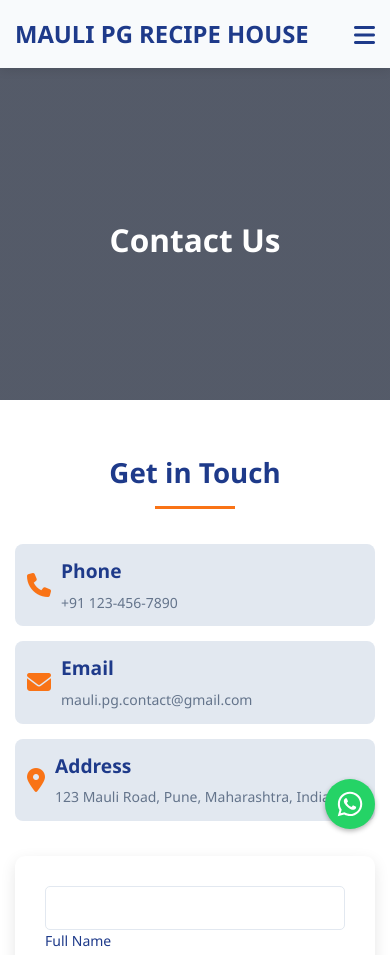
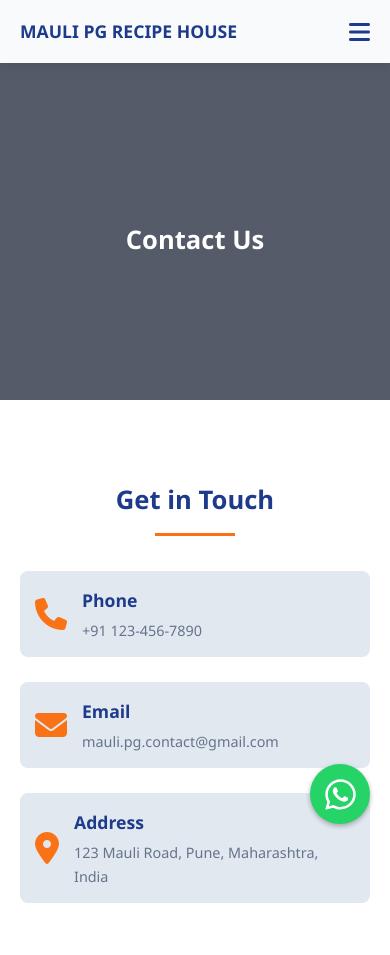
Before and after one commit to maulipg/Website, a plain HTML site: page contact.html in a window 390 px wide. Shown: the top 955 px of the page. Drawn offline with Linux system fonts and the light colour scheme.

Commit message:
responcive text size

```diff
--- a/contact.html
+++ b/contact.html
@@ -478,114 +478,122 @@
     height: 35px;
   }
 
-  /* Responsive Typography */
-html {
-    /* Base font size */
-    font-size: 16px;
+
+/* Base font sizes */
+:root {
+    --base-font-size: 16px;
+    --scale-ratio: 0.15;  /* Scaling ratio for responsive text */
 }
 
-/* Fluid typography for headings and body text */
-h1, .logo h1 {
-    font-size: clamp(1.2rem, 2vw + 1rem, 1.5rem);
+body {
+    font-size: var(--base-font-size);
+    /* Other existing body styles remain the same */
 }
 
-h2, .section-title {
-    font-size: clamp(1.5rem, 3vw + 1rem, 2.2rem);
+/* Responsive text scaling */
+@media (max-width: 1200px) {
+    :root {
+        --base-font-size: 15px;
+    }
 }
 
-h3, .location-title {
-    font-size: clamp(1.1rem, 1.5vw + 0.5rem, 1.5rem);
+@media (max-width: 992px) {
+    :root {
+        --base-font-size: 14px;
+    }
+
+    .logo h1 {
+        font-size: 1.3rem;
+    }
+
+    .section-title {
+        font-size: 2rem;
+    }
 }
 
-p, li, a, label, input, textarea, button {
-    font-size: clamp(0.875rem, 1vw + 0.5rem, 1rem);
+@media (max-width: 768px) {
+    :root {
+        --base-font-size: 13px;
+    }
+
+    .logo h1 {
+        font-size: 1.2rem;
+    }
+
+    .hero h2 {
+        font-size: 1.8rem;
+    }
+
+    .section-title {
+        font-size: 1.8rem;
+    }
+
+    .info-item div h3 {
+        font-size: 1.1rem;
+    }
 }
 
-/* Make hero text more responsive */
-.hero h2 {
-    font-size: clamp(1.5rem, 4vw + 1rem, 2.5rem);
-}
-
-/* Responsive padding adjustments */
-@media (max-width: 768px) {
-    .container {
-        padding: 0 15px;
+@media (max-width: 576px) {
+    :root {
+        --base-font-size: 12px;
     }
 
-    .contact-section,
-    .map-section {
-        padding: 50px 0;
+    .logo h1 {
+        font-size: 1.1rem;
     }
 
-    .info-item {
-        padding: 12px;
-        margin-bottom: 15px;
+    .hero h2 {
+        font-size: 1.6rem;
     }
 
-    .info-item i {
-        font-size: 1.5rem;
-        margin-right: 10px;
+    .section-title {
+        font-size: 1.6rem;
     }
 
-    .form-group {
-        margin-bottom: 15px;
+    .location-title {
+        font-size: 1.3rem;
+    }
+
+    .btn {
+        padding: 10px 24px;
+        font-size: 0.9rem;
     }
 
     .form-group input,
     .form-group textarea {
+        font-size: 0.9rem;
         padding: 10px;
-    }
-
-    .btn {
-        padding: 10px 20px;
     }
 }
 
-/* Even smaller screens */
-@media (max-width: 480px) {
-    .hero-content {
-        padding: 30px 15px;
+/* Viewport-based responsive text approach */
+.responsive-text {
+    font-size: calc(1rem + var(--scale-ratio) * 1vw);
+}
+
+/* Force text scaling even in desktop site mode on mobile */
+@media screen and (max-width: 992px) {
+    /* Adjust specific elements that need special attention */
+    .footer-section h3 {
+        font-size: 1.2rem;
     }
 
-    .contact-container,
-    .maps-container {
-        gap: 20px;
+    .footer-links a,
+    .footer-section p {
+        font-size: 0.9rem;
     }
 
-    .footer-content {
-        gap: 25px;
+    .location-address {
+        font-size: 0.8rem;
     }
 
-    /* Reduce size of WhatsApp button on small screens */
-    .whatsapp-btn {
-        width: 50px;
-        height: 50px;
-        bottom: 15px;
-        right: 15px;
-    }
-
-    .whatsapp-icon {
-        width: 28px;
-        height: 28px;
-    }
-}
-
-/* Fix for the navigation on very small screens */
-@media (max-width: 380px) {
-    .logo h1 {
-        font-size: clamp(1rem, 3vw, 1.2rem);
-    }
-
-    nav ul li {
-        margin: 0 0 10px 0;
-    }
-
+    /* This ensures text readability regardless of desktop mode */
+    .info-item div p,
+    .form-group label,
     nav ul li a {
         font-size: 0.9rem;
     }
 }
-
-/* Ensure proper viewport settings for mobile devices */
     </style>
 </head>
 <body>
@@ -827,6 +835,31 @@ p, li, a, label, input, textarea, button {
       alert("Oops! There was a problem submitting your form: " + error);
     });
   }
+
+  function handleViewportScaling() {
+        // Check if device is mobile but viewport width doesn't match
+        const isMobile = /iPhone|iPad|iPod|Android/i.test(navigator.userAgent);
+        const viewportWidth = Math.max(document.documentElement.clientWidth || 0, window.innerWidth || 0);
+
+        if (isMobile && viewportWidth > 992) {
+            // User is likely viewing desktop site on mobile
+            document.body.classList.add('desktop-on-mobile');
+
+            // Apply additional scaling to critical text elements
+            const scaleElements = document.querySelectorAll('.logo h1, .section-title, .hero h2, .info-item div h3');
+            scaleElements.forEach(el => {
+                // Get computed font size and reduce it
+                const computedSize = window.getComputedStyle(el).fontSize;
+                const currentSize = parseFloat(computedSize);
+                const newSize = currentSize * 0.85; // Scale down by 15%
+                el.style.fontSize = newSize + 'px';
+            });
+        }
+    }
+
+    // Run on page load and resize
+    window.addEventListener('load', handleViewportScaling);
+    window.addEventListener('resize', handleViewportScaling);
     </script>
 </body>
 </html>
```
